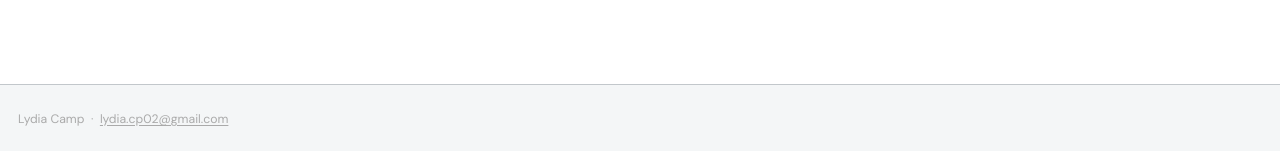
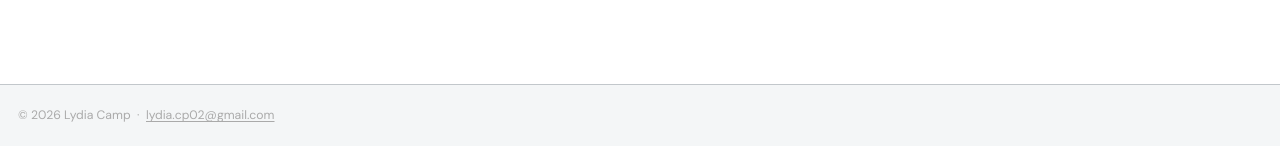
Before and after one commit to lydiagcamp/lydiagcamp.github.io, a Jekyll site: the page built from _pages/about.md, in a window 1280 px wide. Shown: the part 754-905 px from the top of the page. Built offline with Jekyll 4.4.1, drawn with Linux system fonts in a browser that asks for light colours.

Commit message:
Update footer: add copyright symbol and year, reduce padding
Co-Authored-By: Claude Sonnet 4.6 <noreply@anthropic.com>

```diff
--- a/_includes/footer.html
+++ b/_includes/footer.html
@@ -1,5 +1,5 @@
 {% include base_path %}
 
 <div class="page__footer-text">
-  Lydia Camp &nbsp;&middot;&nbsp; <a href="mailto:lydia.cp02@gmail.com">lydia.cp02@gmail.com</a>
+  &copy; 2026 Lydia Camp &nbsp;&middot;&nbsp; <a href="mailto:lydia.cp02@gmail.com">lydia.cp02@gmail.com</a>
 </div>
--- a/assets/css/custom.css
+++ b/assets/css/custom.css
@@ -168,7 +168,7 @@ details[open] summary {
   font-family: 'DM Sans', sans-serif;
   font-size: 0.68rem;
   color: #aaa;
-  padding: 0.4rem 0;
+  padding: 0.2rem 0;
 }
 
 .page__footer-text a,
```
